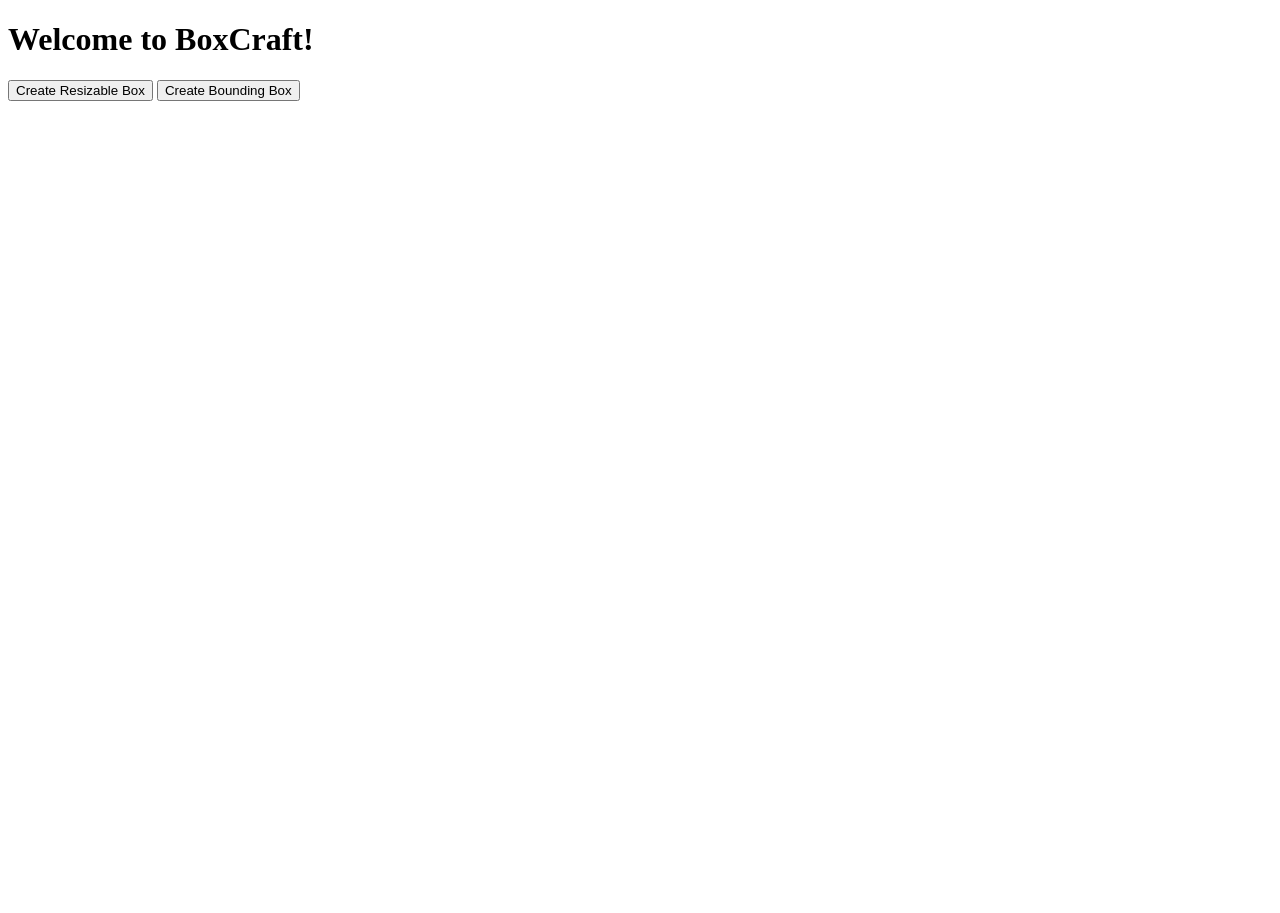
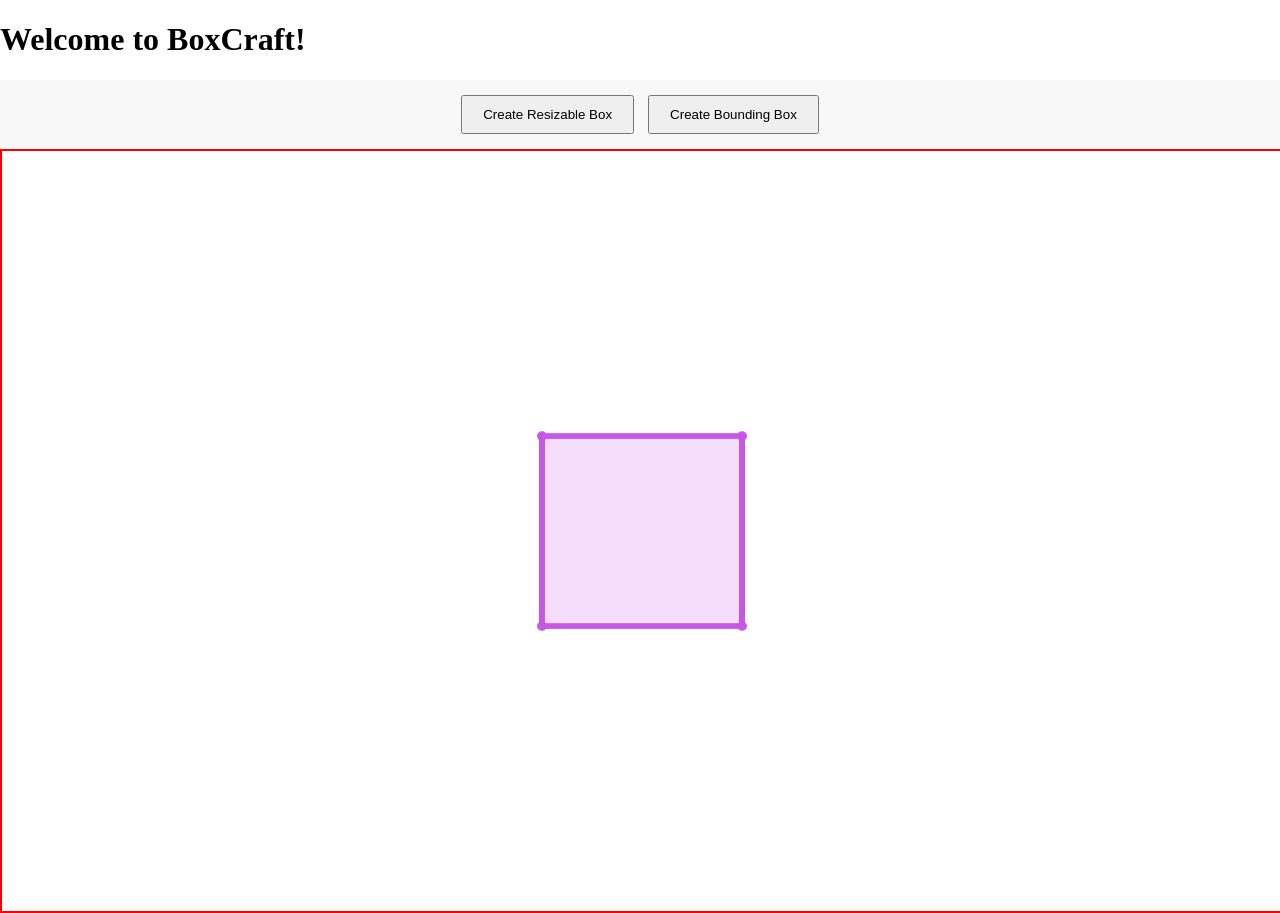
Before and after one commit to shrutivarade/BoxCraft, a website built with Parcel: page index.html in a window 1280 px wide. Both pictures are taken after a click on the button "Create Resizable Box". Before the commit the page ends 800 px from the top, so only its background shows below. Built offline with nearby package versions, Linux system fonts and the light colour scheme.

Commit message:
create a version

```diff
--- a/index.html
+++ b/index.html
@@ -4,6 +4,32 @@
     <meta charset="UTF-8">
     <meta name="viewport" content="width=device-width, initial-scale=1.0">
     <title>BoxCraft Library</title>
+    <style>
+        /* Set the style for the body to remove default margin */
+        body, html {
+            margin: 0;
+            padding: 0;
+            height: 100%;
+        }
+        /* Ensure that the canvas fills the width and the remaining height */
+        #boxCanvas {
+            display: block; /* Removes default margin for canvas */
+            width: 100vw; /* 100% of the viewport width */
+            height: calc(100vh - 40px); /* Remaining height taking button height into account */
+            border: 1px solid black; /* Optional: just to show canvas boundaries */
+        }
+        /* Style for the button container */
+        .button-container {
+            text-align: center; /* Center align the buttons */
+            padding: 10px; /* Add some padding around the buttons */
+            background-color: #f8f8f8; /* Give the button container a background color */
+        }
+        /* Style for buttons */
+        button {
+            margin: 5px;
+            padding: 10px 20px;
+        }
+    </style>
 </head>
 <body>
     <h1>Welcome to BoxCraft!</h1>
@@ -11,7 +37,7 @@
         <button id="createResizableBox">Create Resizable Box</button>
         <button id="createBoundingBox">Create Bounding Box</button>
     </div>
-    <canvas id="boxCanvas"></canvas>
+    <canvas id="boxCanvas" style="border:1px solid #000;"></canvas>
     <script type="module" src="src/index.js"></script>
 </body>
 </html>
--- a/src/bBox.js
+++ b/src/bBox.js
@@ -18,14 +18,6 @@ export class BBox extends BoxCraft {
 
   init() {
     super.init();
-    this.element.width = window.innerWidth;
-    this.element.height = window.innerHeight;
-    this.element.style.border = "1px solid yellow";
-    this.element.style.position = 'absolute';
-    this.element.style.top = '0';
-    this.element.style.left = '0';
-    this.element.style.zIndex = '1000';  // High value to ensure it's on top
-
     this.attachEventListeners();
   }
 
@@ -42,6 +34,7 @@ export class BBox extends BoxCraft {
     this.isDrawing = true;
     this.x1 = e.clientX;
     this.y1 = e.clientY;
+    console.log("Mouse down at: ", this.startX, this.startY);
   }
 
   mouseMove(e) {
@@ -56,6 +49,7 @@ export class BBox extends BoxCraft {
     this.isDrawing = false;
     this.x2 = e.clientX;
     this.y2 = e.clientY;
+    console.log("Mouse up at: ", this.x2, this.y2);
     this.storeCoordinates();
   }
 
--- a/src/boxCraft.js
+++ b/src/boxCraft.js
@@ -7,6 +7,14 @@ export class BoxCraft {
     init() {
       // Initialization logic common to both selectors could be here
       //   console.log("BoxCraft.init")
+      this.element.width = window.innerWidth;
+      this.element.height = window.innerHeight;
+      this.element.style.border = "2px solid red";
+      this.element.style.position = 'absolute';
+      // this.element.style.top = '0';
+      // this.element.style.left = '0';
+      this.element.style.zIndex = '1000';  // High value to ensure it's on top
+
     }
 
     // Common methods for both selectors could be added here
--- a/src/resizableBBox.js
+++ b/src/resizableBBox.js
@@ -6,15 +6,17 @@ export class ResizableBBox extends BoxCraft {
       super(element);
       this.callback = callback;
 
-      this.canvas = element;
       this.rect = {};
-      this.handleRadius = 10;
+      this.handleRadius = 5;
       this.dragTL = this.dragBL = this.dragTR = this.dragBR = false;
       this.dragWholeRect = false;
     }
 
     init() {
+
       super.init();
+      this.canvas = this.element;
+
       this.initCanvas();
       this.initRect();
       this.drawRectInCanvas();
@@ -85,8 +87,8 @@ export class ResizableBBox extends BoxCraft {
       // 0. inside movable rectangle
       if (this.checkInRect(mouseX, mouseY, this.rect)){
           this.dragWholeRect=true;
-          startX = mouseX;
-          startY = mouseY;
+          this.startX = mouseX;
+          this.startY = mouseY;
       }
       // 1. top left
       else if (this.checkCloseEnough(mouseX, this.rect.left) && this.checkCloseEnough(mouseY, this.rect.top)) {
```
Also changed, not shown: dist/boxCraft.min.js, src/images/minions.jpg (added), 1 other file.
